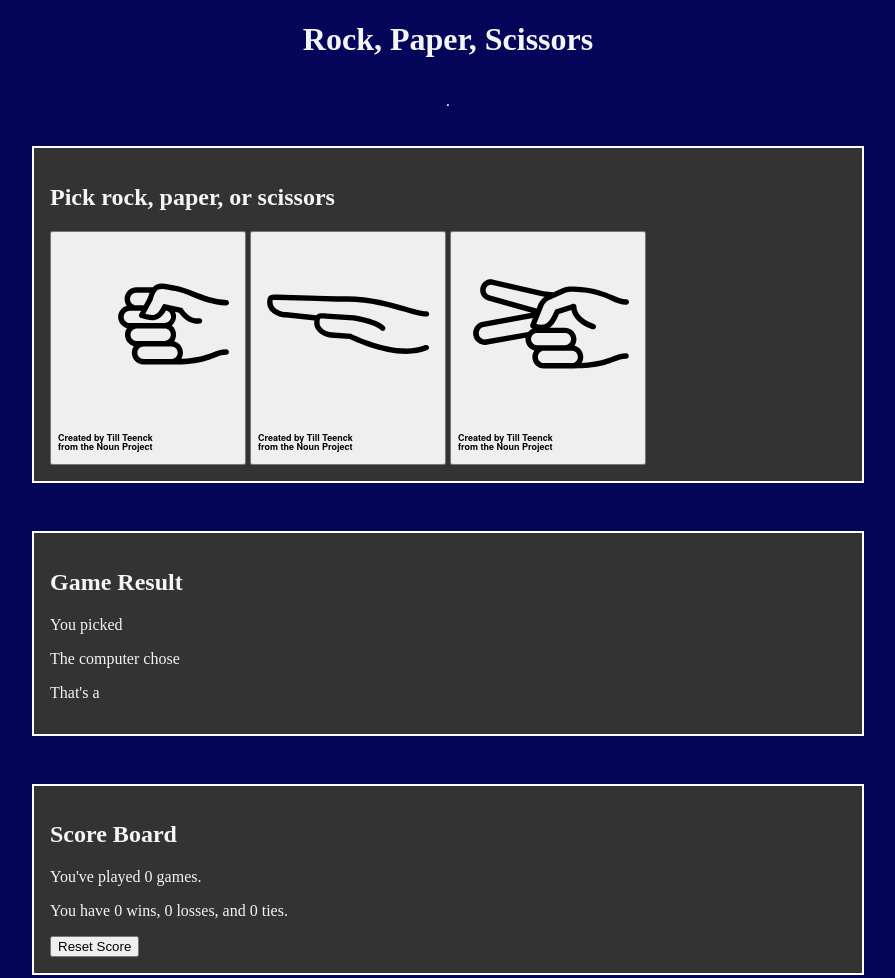
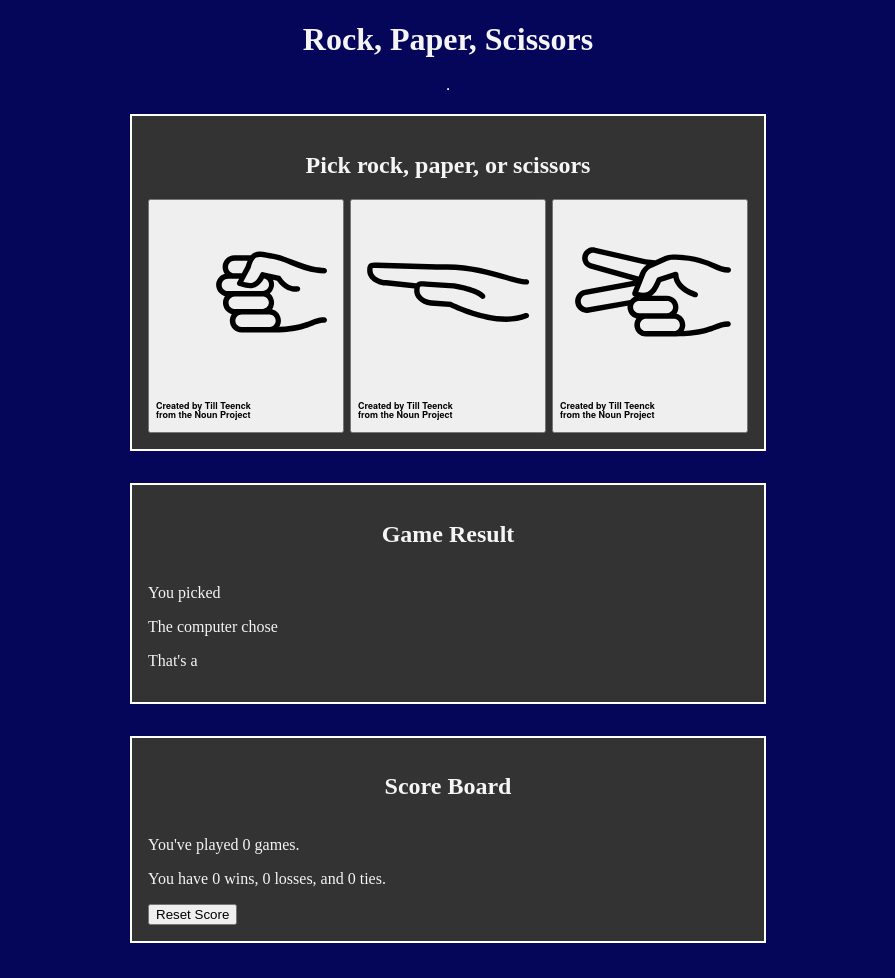
Before and after one commit to TheNerdHolden/JSGame-RPS, a plain HTML site: page index.html in a window 1280 px wide. Shown: the whole page, without its empty margins (192-1087 px from the left). Drawn offline with Linux system fonts and the light colour scheme.

Commit message:
fixed flex and grid displays

```diff
--- a/css/style.css
+++ b/css/style.css
@@ -9,25 +9,28 @@ h1, h2, p {
 h1 {
     text-align: center;
 }
-hr {
-    rotate: 90deg;
-}
 section {
     border: 2px solid #FFF;
     margin: 1rem 0;
     padding: 1rem;
     background-color: #333;
+    width: 600px;
 }
 main {
-    display: grid;
-    grid-template-columns: 1fr;
-    grid-gap: 1rem;
+    display: flex;
+    flex-direction: column;
+    justify-content: center;
+    align-items: center;
 }
 img {
     width: 180px;
     height: auto;
 }
-section.choice {
+.choiceheader, .buttons, .outputheader, .storageheader {
     display: flex;
     align-items: center;
+    justify-content: center;
 }
+.buttons {
+    justify-content: space-between;
+}
--- a/index.html
+++ b/index.html
@@ -11,7 +11,10 @@
         <h1>Rock, Paper, Scissors</h1>
         <hr>
         <section id="choice">
+            <div class="choiceheader">
                 <h2>Pick rock, paper, or scissors</h2>
+            </div>
+            <div class="buttons">
                 <button id="rock" onclick="runGame('rock')">
                     <img id="r-img" src="svg/noun-rock-hand-341559.svg" alt="rock">
                 </button>
@@ -21,15 +24,20 @@
                 <button id="scissors" onclick="runGame('scissors')">
                     <img id="s-img" src="svg/noun-scissors-hand-341564.svg" alt="scissors">
                 </button>
+            </div>
         </section>
         <section id="output">
+            <div class="outputheader">
                 <h2>Game Result</h2>
+            </div>
             <p>You picked <span id="prediction"> </span></p>
             <p>The computer chose <span id="compChoice"> </span></p>
             <p>That's a <span id="result"> </span></p>
         </section>
         <section id="storage">
+            <div class="storageheader">
                 <h2>Score Board</h2>
+            </div>
             <p>You've played <span id="count">0</span> games.</p>
             <p>You have <span id="wins">0</span> wins, <span id="losses">0</span> losses, and <span id="ties">0</span> ties.</p>
             <button onclick="resetScore()" id="reset">Reset Score</button>
```
Lines whose indentation alone changed are shown as unchanged.
